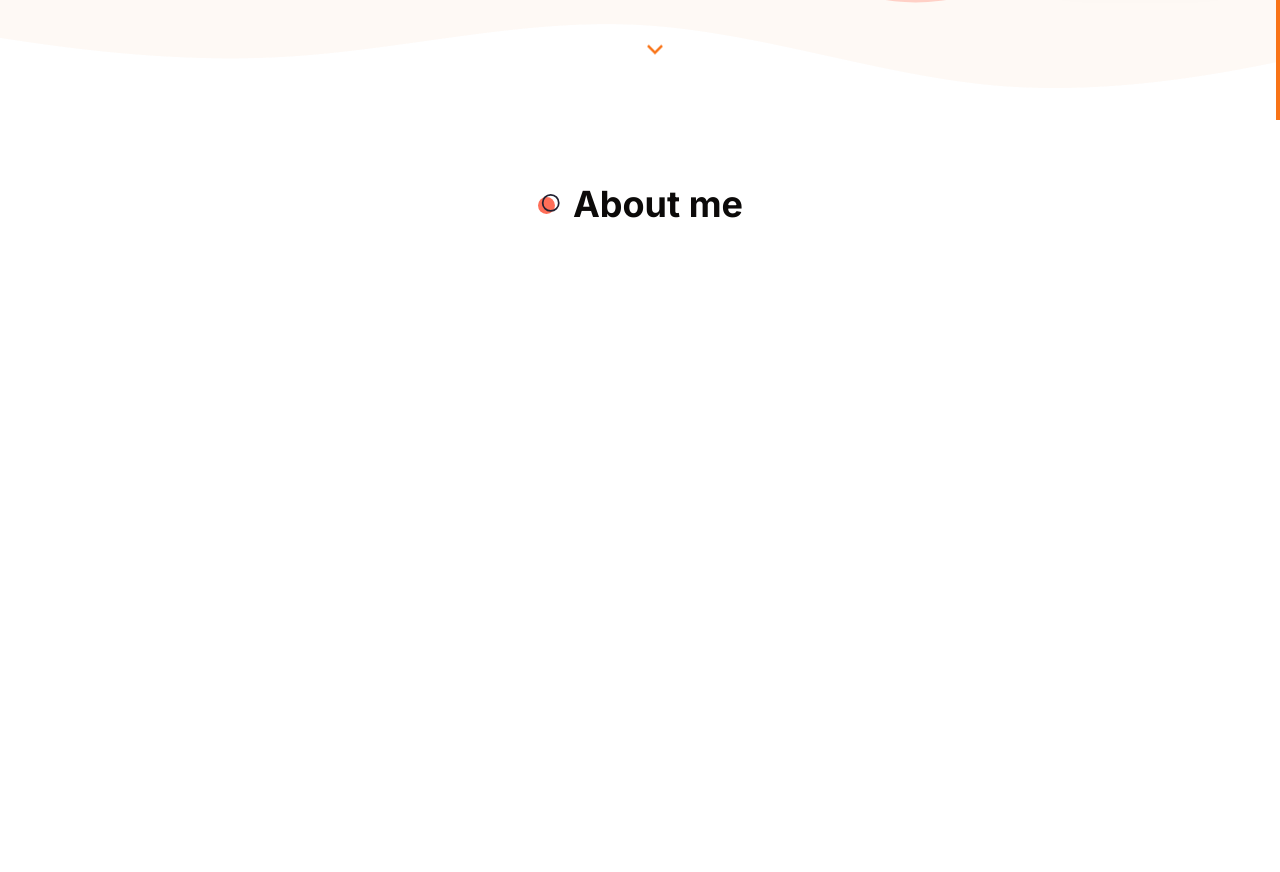
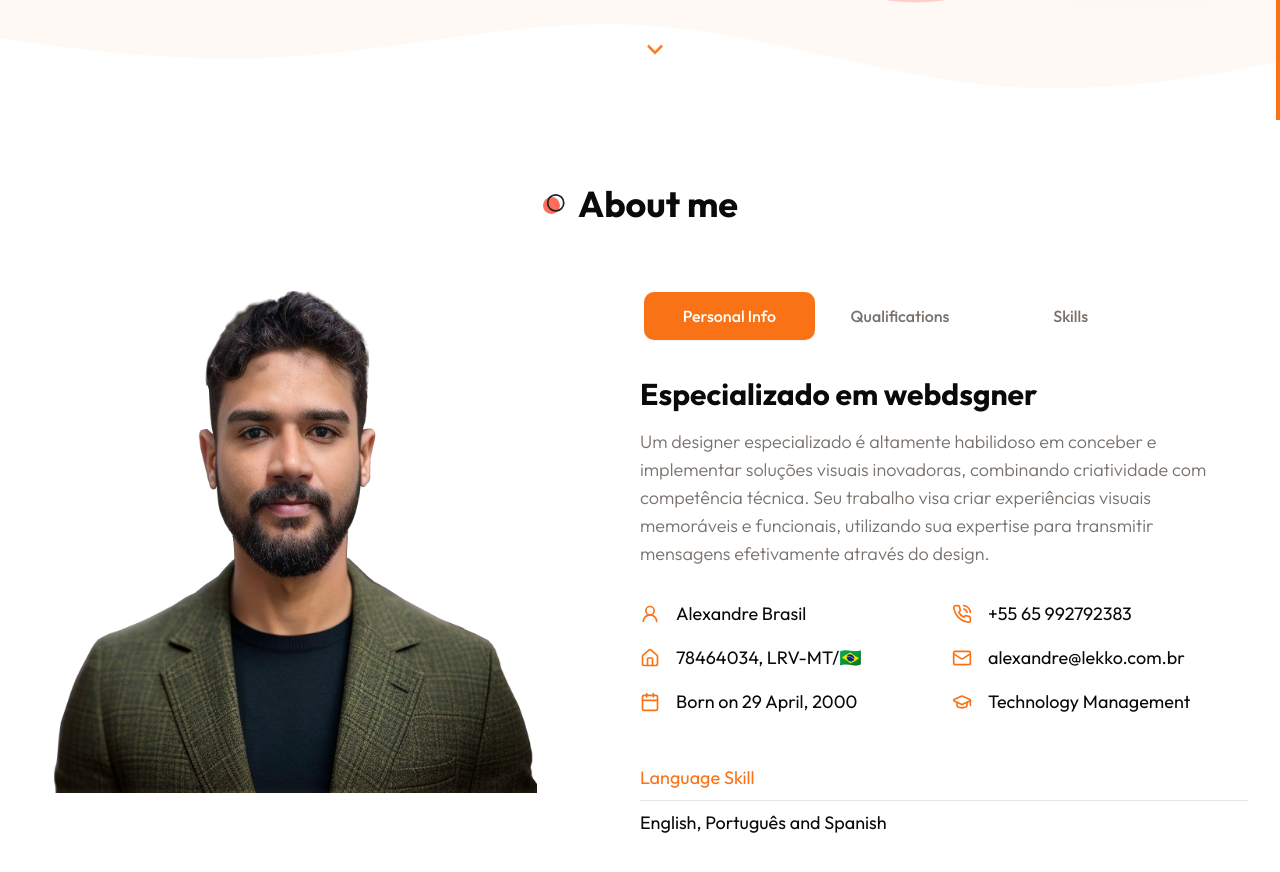
Before and after one commit to alexandre-brazil/alexandre, a Next.js app: page / in a window 1280 px wide. Shown: the part 680-1552 px from the top of the page. Built offline with nearby package versions, Linux system fonts and the light colour scheme.

Commit message:
feat/ section about

```diff
--- a/app/about/page.jsx
+++ b/app/about/page.jsx
@@ -3,6 +3,7 @@ import Image from "next/image";
 import { Tabs, TabsContent, TabsList, TabsTrigger } from "@/components/ui/tabs";
 
 import { User2, MailIcon, HomeIcon, PhoneCall, GraduationCap, Calendar, Briefcase } from 'lucide-react';
+import { Outfit } from "next/font/google";
 
 export default function About(){
     const infoData = [
@@ -16,11 +17,11 @@ export default function About(){
         },
         {
             icon: <HomeIcon  size={20} />,
-            text: '3882-S, Salgueiro Street, Araras Park -  MT, BRA'
+            text: '78464034, LRV-MT/🇧🇷'
         },
         {
             icon: <MailIcon size={20} />,
-            text: 'alexandre.brazil.official@gmail.com'
+            text: 'alexandre@lekko.com.br'
         },
         {
             icon: <Calendar size={20} />,
@@ -28,7 +29,7 @@ export default function About(){
         },
         {
             icon: <GraduationCap size={20} />,
-            text: 'Information Technology Management and Postgraduate in Mobile Development'
+            text: 'Technology Management'
         },
     ];
     const skillDatas = [
@@ -114,6 +115,52 @@ export default function About(){
         <section className="xl:h-[860px] pb-12 xl:py-24">
             <div className="container mx-auto">
                 <h2 className="section-title mb-8 xl:mb-16 text-center mx-auto">About me</h2>
+                <div className="flex flex-col xl:flex-row">
+                    {/* Image */}
+                    <div className="hidden xl:flex flex-1 relative">
+                        <DevImg containerStyles='bg-about_shape_light dark:bg-about_shape_dark w-[505px] h-[505px] bg-no-repeat relative' imgSrc='/about/person.webp'/>
+                    </div>
+                    {/* Tabs */}
+                    <div className="flex-1">
+                        <Tabs defaultValue="personal">
+                            <TabsList className='w-full grid xl:grid-cols-3 xl:max-w-[520px] xl:border-none dark:bg-border-none'>
+                                <TabsTrigger className='w-[162px] xl:w-auto' value='personal'>Personal Info</TabsTrigger>
+                                <TabsTrigger className='w-[162px] xl:w-auto' value='qualifications'>Qualifications</TabsTrigger>
+                                <TabsTrigger className='w-[162px] xl:w-auto' value='skills'>Skills</TabsTrigger>
+                            </TabsList>
+                            {/* Tabs content */}
+                            <div className="text-lg mt-12 xl:mt-8">
+                                <TabsContent value='personal'>
+                                    <div className="text-center xl:text-left">
+                                        <h3 className="h3 mb-4">Especializado em webdsgner</h3>
+                                    <p className="subtitle max-w-xl max-auto xl:mx-0">
+                                    Um designer especializado é altamente habilidoso em conceber e implementar soluções visuais inovadoras, combinando criatividade com competência técnica. Seu trabalho visa criar experiências visuais memoráveis e funcionais, utilizando sua expertise para transmitir mensagens efetivamente através do design.
+                                    </p>
+                                    {/* Icons */}
+                                    <div className="grid xl:grid-cols-2 gap-4 mb-12">
+                                        {infoData.map((item, index)=>{
+                                            return(
+                                                <ul className="flex items-center gap-x-4 mx-auto xl:mx-0" key={index}>
+                                                    <li className="text-primary">{item.icon}</li>
+                                                    <li>{item.text}</li>
+                                                </ul>
+                                            )
+                                        })}
+                                    </div>
+                                    <div className="flex flex-col gap-y-2 ">
+                                    {/* Languagens */}
+                                    <div className="text-primary">Language Skill</div>
+                                    <div className="border-b border-border"></div>
+                                    <div>English, Português and Spanish</div>
+                                    </div>
+                                    </div>
+                                </TabsContent>
+                                <TabsContent value='qualifications'>Qualifications</TabsContent>
+                                <TabsContent value='skills'>Skills</TabsContent>
+                            </div>
+                        </Tabs>
+                    </div>
+                </div>
             </div>
         </section>
     )
--- a/app/globals.css
+++ b/app/globals.css
@@ -75,3 +75,12 @@
   .section-title {
     @apply text-4xl font-bold relative w-max flex items-center justify-between gap-x-3 before:bg-dots_light before:dark:bg-dots_dark before:bg-no-repeat before:bg-center before:w-[24px] before:h-[24px];
   }
+  .h3 {
+    @apply text-3xl font-bold;
+  }
+  .h2 {
+    @apply text-4xl font-bold;
+  }
+  .h4 {
+    @apply text-[22px] font-semibold;
+  }
--- a/app/layout.jsx
+++ b/app/layout.jsx
@@ -1,5 +1,6 @@
 import { Inter } from "next/font/google";
 import "./globals.css";
+import { Outfit } from "next/font/google";
 
 // components
 import Header from "@/components/Header";
@@ -8,7 +9,7 @@ import Footer from "@/components/Footer";
 //theme provider
 import { ThemeProvider } from "@/components/ThemeProvider";
 
-const inter = Inter({ subsets: ["latin"] });
+const outfit = Outfit({subsets:['latin']});
 
 export const metadata = {
   title: "Create Next App",
@@ -18,7 +19,7 @@ export const metadata = {
 export default function RootLayout({ children }) {
   return (
     <html lang="en" suppressHydrationWarning>
-      <body className={inter.className}>
+      <body className={outfit.className}>
         <ThemeProvider
         attribute="class" defaultTheme="light"
         >
--- a/components/ui/tabs.jsx
+++ b/components/ui/tabs.jsx
@@ -11,7 +11,7 @@ const TabsList = React.forwardRef(({ className, ...props }, ref) => (
   <TabsPrimitive.List
     ref={ref}
     className={cn(
-      "inline-flex h-10 items-center justify-center rounded-md bg-muted p-1 text-muted-foreground",
+      "inline-flex items-center justify-center p-1 text-muted-foreground rounded-[10px] dark:md-bg-secundary",
       className
     )}
     {...props} />
@@ -22,7 +22,7 @@ const TabsTrigger = React.forwardRef(({ className, ...props }, ref) => (
   <TabsPrimitive.Trigger
     ref={ref}
     className={cn(
-      "inline-flex items-center justify-center whitespace-nowrap rounded-sm px-3 py-1.5 text-sm font-medium ring-offset-background transition-all focus-visible:outline-none focus-visible:ring-2 focus-visible:ring-ring focus-visible:ring-offset-2 disabled:pointer-events-none disabled:opacity-50 data-[state=active]:bg-background data-[state=active]:text-foreground data-[state=active]:shadow-sm",
+      "inline-flex items-center justify-center whitespace-nowrap rounded-[10px] px-3 py-1.5 text-base font-medium ring-offset-background transition-all focus-visible:outline-none focus-visible:ring-2 focus-visible:ring-ring focus-visible:ring-offset-2 disabled:pointer-events-none disabled:opacity-50 data-[state=active]:bg-primary data-[state=active]:text-white data-[state=active]:shadow-sm h-[48px]",
       className
     )}
     {...props} />
--- a/tailwind.config.js
+++ b/tailwind.config.js
@@ -73,6 +73,8 @@ module.exports = {
       },
       backgroundImage: {
         hero: 'url(/hero/hero-bg.png)',
+        about_shape_light:'url(/about/shape-light.svg',
+        about_shape_dark:'url(/about/shape-dark.svg',
         hero_shape: 'url(/hero/shape-1.svg)',
         hero_shape_2_light: 'url(/hero/shape-2-light.svg)',
         hero_shape_2_dark: 'url(/hero/shape-2-dark.svg)',
```
